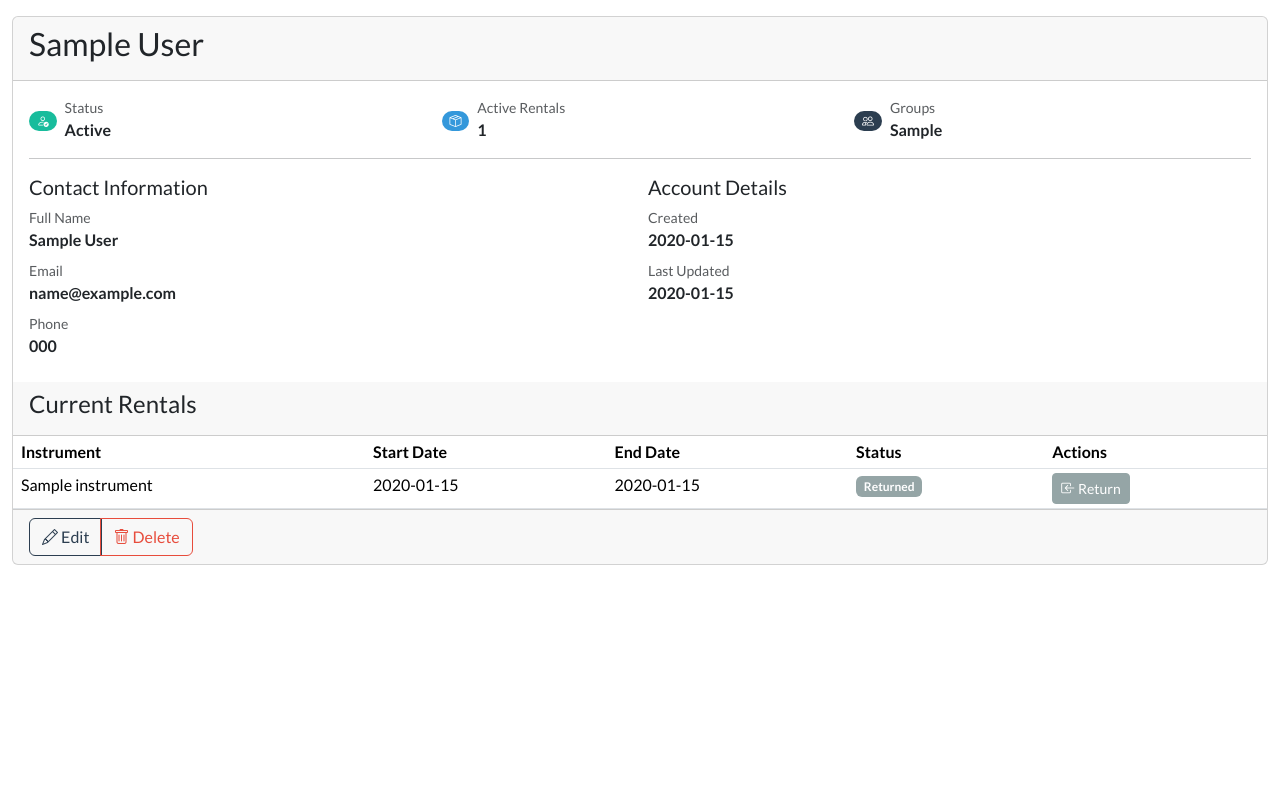
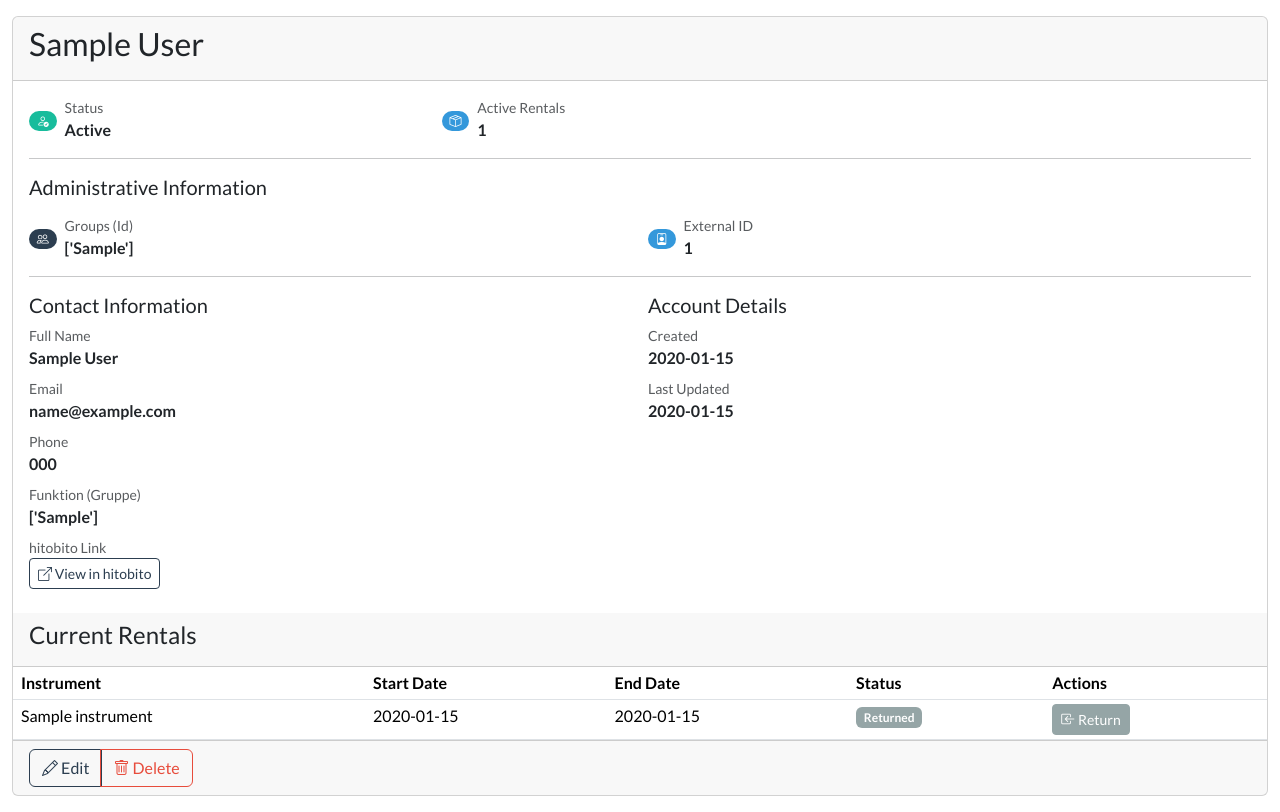
Before and after one commit to peacemaker360/rental, a Flask app: page /customers/1 in a window 1280 px wide. Shown: the part 72-884 px from the top of the page. Before the commit the page ends 637 px from the top, so only its background shows below. Run offline with Flask 3, Linux system fonts and the light colour scheme; a user stored in the database is signed in; tables that the repository leaves empty hold one stand-in row (values such as "Sample post"); some libraries are stand-ins or nearby versions.

Commit message:
Enhance customer details display by adding external ID and group information, and improve layout for administrative information

```diff
--- a/app/models/Customer.py
+++ b/app/models/Customer.py
@@ -73,6 +73,43 @@ class Customer(db.Model):
         db.session.commit()
         return self
 
+    @property
+    def group_display_ids(self):
+        """
+        Returns a string representation of the groups.
+        """
+        if self.groups:
+            try:
+                group_ids = json.loads(self.groups)
+            except ValueError:
+                group_ids = self.groups.split(',')
+            return ', '.join(group_ids)
+        return None
+    @property
+    def group_ids(self):
+        """
+        Returns a list of group IDs.
+        """
+        if self.groups:
+            try:
+                group_ids = json.loads(self.groups)
+            except ValueError:
+                group_ids = self.groups.split(',')
+            return group_ids
+        return None
+    @property
+    def group_display_names(self):
+        """
+        Returns a list of group names.
+        """
+        if self.groups:
+            try:
+                group_ids = json.loads(self.groups)
+            except ValueError:
+                group_ids = self.groups.split(',')
+            return [ACTIVE_GROUPS.get(group_id, group_id) for group_id in group_ids]
+        return None
+
     @classmethod
     def search(cls, keyword):
         return cls.query.filter(or_(
--- a/app/templates/customer.html
+++ b/app/templates/customer.html
@@ -43,8 +43,13 @@
                     </div>
                 </div>
             </div>
+        </div>
 
-            {% if current_user.role <= 1 %} <div class="col-12 col-sm-4">
+        {% if current_user.role <= 1 %}
+        <hr>
+        <h5 class="mb-3">Administrative Information</h5>
+        <div class="row g-3">
+            <div class="col-12 col-sm-6">
                 <div class="d-flex align-items-center">
                     <div class="me-2">
                         <span class="badge bg-primary rounded-pill">
@@ -52,17 +57,30 @@
                         </span>
                     </div>
                     <div>
-                        <div class="small text-muted">Groups</div>
-                        <strong>{{ customer.groups }}</strong>
+                        <div class="small text-muted">Groups (Id)</div>
+                        <strong>{{ customer.group_ids }}</strong>
                     </div>
                 </div>
+            </div>
+            <div class="col-12 col-sm-6">
+                <div class="d-flex align-items-center">
+                    <div class="me-2">
+                        <span class="badge bg-info rounded-pill">
+                            <i class="bi bi-person-badge"></i>
+                        </span>
+                    </div>
+                    <div>
+                        <div class="small text-muted">External ID</div>
+                        <strong>{{ customer.external_id|default("Not provided", true) }}</strong>
+                    </div>
+                </div>
+            </div>
         </div>
         {% endif %}
-    </div>
 
-    <hr>
+        <hr>
 
-    <div class="row g-3">
+        <div class="row g-3">
         <div class="col-12 col-md-6">
             <h5>Contact Information</h5>
             <div class="mb-2">
@@ -77,6 +95,24 @@
                 <div class="small text-muted">Phone</div>
                 <strong>{{ customer.phone|default("Not provided", true) }}</strong>
             </div>
+            {% if customer.group_ids %}
+            <div class="mb-2">
+                <div class="small text-muted">Funktion (Gruppe)</div>
+                <strong>{{ customer.group_display_names|default("Not provided", true) }}</strong>
+            </div>
+            {% endif %}
+
+            {% if customer.external_id and customer.group_ids %}
+            <div class="mb-2">
+                <div class="small text-muted">hitobito Link</div>
+                <a href="https://db.windband.ch/de/groups/{{ customer.group_ids | first }}/people/{{ customer.external_id }}.html"
+                   target="_blank"
+                   class="btn btn-outline-primary btn-sm">
+                    <i class="bi bi-box-arrow-up-right"></i>
+                    View in hitobito
+                </a>
+            </div>
+            {% endif %}
         </div>
 
         <div class="col-12 col-md-6">
```
